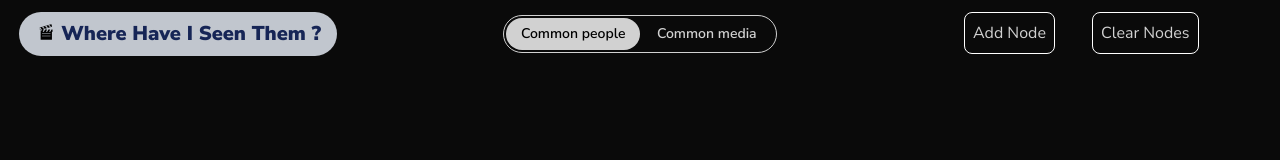
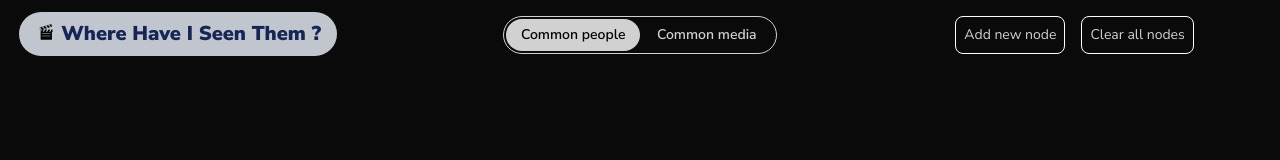
Before and after one commit to zarwaan/whist-graph, a React (Vite) app in the folder client/: page / in a window 1280 px wide. Shown: the top 160 px of the page. Built offline with nearby package versions, Linux system fonts and the light colour scheme.

Commit message:
[Refactor] moved out of practice and implented actual node, node container and node control button components

```diff
--- a/client/src/App.tsx
+++ b/client/src/App.tsx
@@ -1,20 +1,18 @@
 import './App.css'
 import MainContent from './components/MainContent'
-import Practice from './components/Practice'
+import NodeBox from './components/NodeBox'
 import TitleBar from './components/TitleBar/TitleBar'
 import AppProviders from './providers/AppProviders'
-import AddNodeButton from './components/AddNodeButton'
-import ClearNodesButton from './components/ClearNodesButton'
 
 function App() {
 	return (
 		<>
 		<AppProviders>
 			<TitleBar />
-			<AddNodeButton />
-			<ClearNodesButton />
+			{/* <AddNodeButton />
+			<ClearNodesButton /> */}
 			<MainContent>
-				<Practice />
+				<NodeBox />
 			</MainContent>
 		</AppProviders>
 		</>
--- a/client/src/components/ClearNodesButton.tsx
+++ /dev/null
@@ -1,12 +0,0 @@
-import { useNodeContext } from "@/providers/NodeProvider";
-
-export default function ClearNodesButton({}) {
-    const nodectx = useNodeContext();
-    const handleClick = nodectx?.clearNodes
-    return (
-        <button className='border border-white p-2 m-1 rounded-lg cursor-pointer absolute left-85/100 top-2'
-			onClick={handleClick}>
-            Clear Nodes
-        </button>
-    )
-}
--- /dev/null
+++ b/client/src/components/Node.tsx
@@ -0,0 +1,47 @@
+import { shapeConfig } from "@/configs/shape.config";
+import type { Node } from "@/providers/NodeProvider";
+import { Minus } from "lucide-react";
+import { useEffect, useRef, useState } from "react";
+
+export default function Node({node, num, index, onRemove} : {node: Node, num: number, index: number, onRemove: () => void}) {
+    const ref = useRef<HTMLDivElement>(null);
+    const [isHovering, setIsHovering] = useState(false);
+
+    const RemoveButton = () => {
+        return (
+            <div className="w-6 aspect-square bg-red-900 aspect-square flex-center rounded-full absolute -top-3 -left-3">
+                <button className='cursor-pointer' onClick={onRemove}>
+                    <Minus size={14} strokeWidth={5.5}/>
+                </button>
+            </div>
+        )
+    }
+
+    useEffect(() => {
+        const id = requestAnimationFrame(() => {
+            if(ref.current){
+                ref.current.style.left= `calc(${shapeConfig[num][index].x}% - 3em)`
+                ref.current.style.top= `calc(${shapeConfig[num][index].y}% - 4.5em)`
+                ref.current.style.opacity = "1"
+            }
+        })
+        return () => cancelAnimationFrame(id);
+    },[num])
+
+    return (
+        <div className='w-[6em] absolute transition-all duration-500' ref={ref}
+            style={{
+                left : `calc(${shapeConfig[num-1]?.[index-1]?.x || 50}% - 3em)`,
+                top : `calc(${shapeConfig[num-1]?.[index-1]?.y || 51}% - 4.5em)`,
+                opacity: 0
+            }}
+        onMouseEnter={() => setIsHovering(true)}
+        onMouseLeave={() => setIsHovering(false)}
+        >
+            <img src={node.imagePath} alt={node.title} className='rounded-xl border- border-(--text-color) shadow-[0px_1px_15px_rgba(200,200,200,0.2)]'/>
+            {
+                isHovering && <RemoveButton />
+            }
+        </div>
+    )
+}
--- /dev/null
+++ b/client/src/components/NodeBox.tsx
@@ -0,0 +1,28 @@
+import { useNodeContext } from "@/providers/NodeProvider";
+import Node from "./Node";
+import React from "react";
+
+function NodeBox({}) {
+    const nodectx = useNodeContext();
+    return (
+        <div className="m-auto w-8/10 border- border-white min-h-full relative">
+            {
+                nodectx?.nodeList.map((node,index) => {
+                    return (
+                        <Node
+                            node={node}
+                            num={nodectx.nodeList.length}
+                            index={index + 1}
+                            key = {node.nodeId}
+                            onRemove = {
+                                () => nodectx.removeNode(node.nodeId)
+                            }
+                        />
+                    )
+                })
+            }
+        </div>
+    )
+}
+
+export default React.memo(NodeBox);
--- a/client/src/components/AddNodeButton.tsx
+++ b/client/src/components/NodeControlButton.tsx
@@ -1,3 +1,4 @@
+import { useState } from "react";
 import { useNodeContext, type MediaNode, type NodeList } from "@/providers/NodeProvider"
 import killbill from '@/assets/images/posters/killbill.jpg'
 import starwars from '@/assets/images/posters/starwars.webp'
@@ -5,7 +6,6 @@ import pandp from '@/assets/images/posters/pandp.webp'
 import omshantiom from '@/assets/images/posters/omshantiom.webp'
 import thelegomovie from '@/assets/images/posters/thelegomovie.webp'
 import lailamajnu from '@/assets/images/posters/lailamajnu.webp'
-import { useEffect, useState } from "react"
 
 const samples: NodeList<MediaNode> = [
     {
@@ -52,27 +52,41 @@ const samples: NodeList<MediaNode> = [
     }
 ]
 
-export default function AddNodeButton({}) {
-    const nodectx = useNodeContext();
-    const [num, setNum] = useState(0);
-    const handleClick = nodectx?.nodeList.length === 6 ?
-                        () => {}
-                        :
-                        () => {
-                            setNum(n => n+1)
-                            nodectx?.addNode({
-                                ...samples[num % 6],
-                                nodeId: num
-                            });
-                        }
+export default function NodeControlButton({role}: {role: "add" | "clear"}) {
+    const nodesCtx = useNodeContext();
+    const [num, setNum] = useState(0)
 
-    useEffect(() => {
-        console.log(num)
-    },[num])
+    const handleAdd = () => {
+        if(nodesCtx?.nodeList.length as number >= 6)
+        {}
+        else {
+            let newNum = num;
+            if(nodesCtx.nodeList.length === 0)
+                newNum = 0;
+            nodesCtx.addNode({
+                ...samples[newNum % 6],
+                nodeId: newNum
+            });
+            setNum(newNum+1);
+        }
+    }
+
+    const handleClear = () => {
+        nodesCtx.clearNodes();
+        setNum(0);
+    }
+
     return (
-        <button className='border border-white p-2 m-1 rounded-lg cursor-pointer absolute left-75/100 top-2'
-			onClick={handleClick}>
-            Add Node
+        <button className='border border-white p-2 m-1 rounded-lg cursor-pointer text-sm'
+			onClick={() => {
+                if(role === "add")
+                    handleAdd();
+                else if(role === "clear")
+                    handleClear();
+            }}>
+            {
+                role === "add" ? "Add new node" : role === "clear" ? "Clear all nodes" : ""
+            }
         </button>
     )
 }
--- a/client/src/components/Practice.tsx
+++ /dev/null
@@ -1,66 +0,0 @@
-import { useEffect, useRef } from 'react'
-import { shapeConfig } from '@/configs/shape.config';
-import { useNodeContext, type Node } from '@/providers/NodeProvider'
-import { Minus } from 'lucide-react'
-
-function Image({node, num, index, onRemove} : {node: Node, num: number, index: number, onRemove: () => void}) {
-        const ref = useRef<HTMLDivElement>(null);
-
-        const RemoveButton = () => {
-            return (
-                <div className="w-6 aspect-square bg-red-900 aspect-square flex-center rounded-full absolute -top-3 -left-3">
-                    <button className='cursor-pointer' onClick={onRemove}>
-                        <Minus size={14} strokeWidth={5.5}/>
-                    </button>
-                </div>
-            )
-        }
-
-        useEffect(() => {
-            const id = requestAnimationFrame(() => {
-                if(ref.current){
-                    ref.current.style.left= `calc(${shapeConfig[num][index].x}% - 3em)`
-                    ref.current.style.top= `calc(${shapeConfig[num][index].y}% - 4.5em)`
-                    ref.current.style.opacity = "1"
-                }
-            })
-            return () => cancelAnimationFrame(id);
-        },[num,index])
-
-        return (
-            <div className='w-[6em] absolute transition-all duration-500' ref={ref}
-                style={{
-                    left : `calc(${shapeConfig[num-1]?.[index-1]?.x || 50}% - 3em)`,
-                    top : `calc(${shapeConfig[num-1]?.[index-1]?.y || 51}% - 4.5em)`,
-                    opacity: 0
-                }}
-            >
-                <img src={node.imagePath} alt={node.title} className='rounded-xl border- border-(--text-color) shadow-[0px_1px_15px_rgba(200,200,200,0.2)]'/>
-                <RemoveButton />
-            </div>
-        )
-    }
-
-
-export default function Practice() {
-    const nodectx = useNodeContext();
-    return (
-        <div className="m-auto w-8/10 border- border-white min-h-full relative">
-            {
-                nodectx?.nodeList.map((node,index) => {
-                    return (
-                        <Image
-                            node={node}
-                            num={nodectx.nodeList.length}
-                            index={index + 1}
-                            key = {index + 1}
-                            onRemove = {
-                                () => nodectx.removeNode(node.nodeId)
-                            }
-                        />
-                    )
-                })
-            }
-        </div>
-    )
-}
--- a/client/src/components/TitleBar/TitleBar.tsx
+++ b/client/src/components/TitleBar/TitleBar.tsx
@@ -1,3 +1,4 @@
+import NodeControlButton from "../NodeControlButton";
 import AppName from "./AppName";
 import NavBar from "./NavBar/NavBar";
 
@@ -10,7 +11,12 @@ export default function TitleBar({}) {
             <div className="flex-1 flex-center">
                 <NavBar />
             </div>
-            <div className="w-30/100 spacer"></div>
+            <div className="w-30/100">
+                <div className="flex gap-2 w-fit m-auto">
+                    <NodeControlButton role="add" />
+                    <NodeControlButton role="clear"/>
+                </div>
+            </div>
         </div>
     )
 }
--- a/client/src/providers/NodeProvider.tsx
+++ b/client/src/providers/NodeProvider.tsx
@@ -20,7 +20,12 @@ interface CurrentNodeView {
     clearNodes: () => void,
 }
 
-const NodeContext = createContext<CurrentNodeView | null>(null);
+const NodeContext = createContext<CurrentNodeView>({
+    nodeList: [],
+    addNode: () => {},
+    removeNode: () => {},
+    clearNodes: () => {}
+});
 
 export default function NodeProvider({children}: {children: React.ReactNode}) {
     const [nodeList, setNodeList] = useState<NodeList>([]);
```
